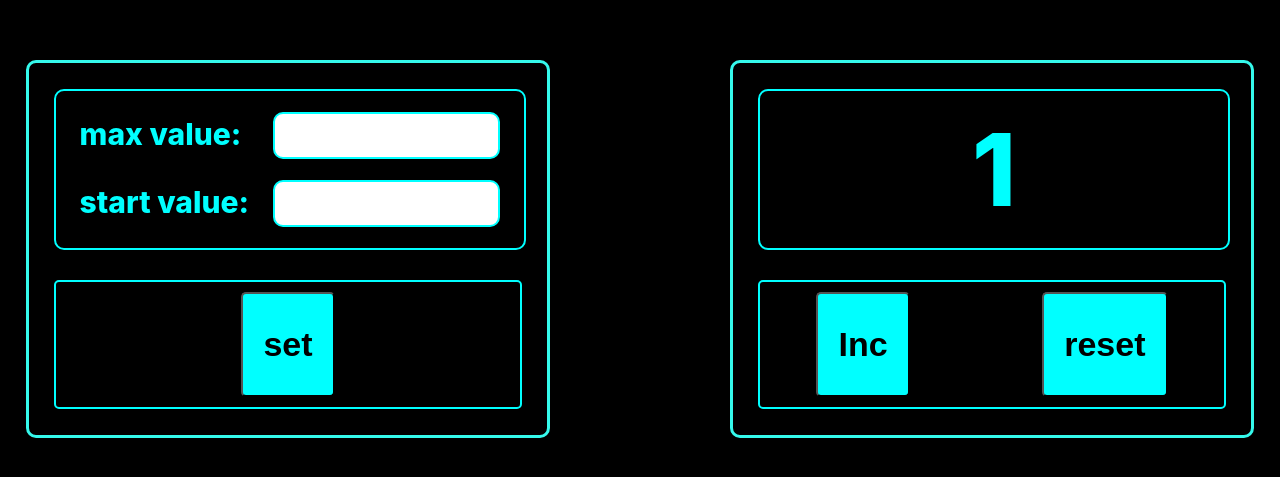
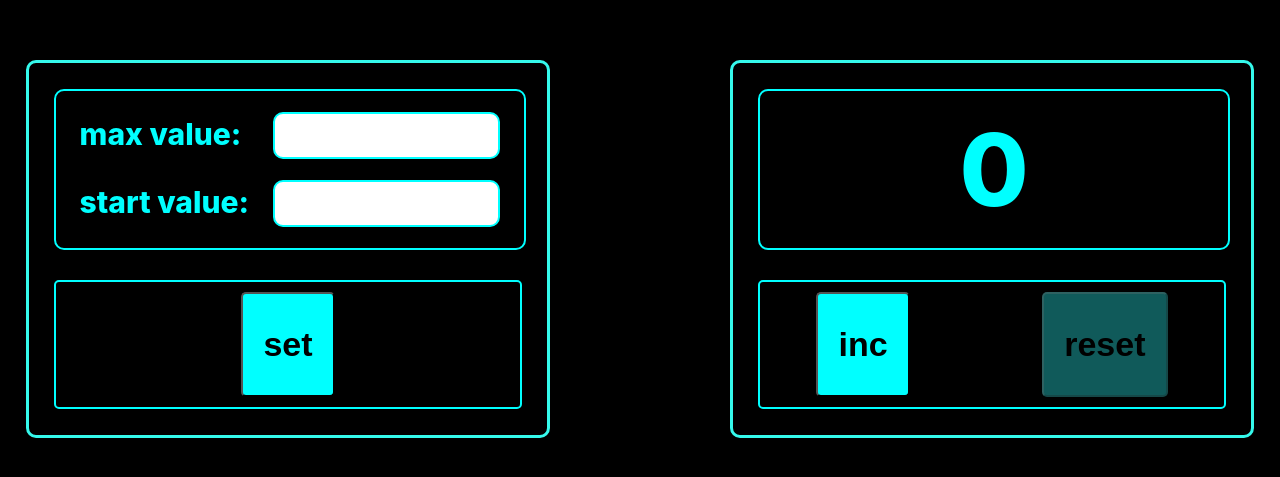
Before and after one commit to ArtemHard/Counter, a React (Create React App) app: page / in a window 1280 px wide. Shown: the part 151-628 px from the top of the page. Built offline with nearby package versions, Linux system fonts and the light colour scheme.

Commit message:
create left display and add clickHandler

```diff
--- a/src/App.tsx
+++ b/src/App.tsx
@@ -4,12 +4,24 @@ import { MainBlock } from "./Components/MainBlock/MainBlock";
 
 function App() {
   const [count, setCount] = useState(0);
+  const [startValue, setStartValue] = useState(0);
+  const [maxValue, setMaxValue] = useState(5);
   return (
     <div className='App'>
-      <MainBlock maxValue={10} startValue={0} />
-      <MainBlock count={1} maxValue={10} startValue={0} />
-      {/* <Counter /> */}
-      {/* <Counter /> */}
+      <MainBlock
+        key='settings'
+        maxValue={maxValue}
+        startValue={startValue}
+        setStartValue={setStartValue}
+        setMaxValue={setMaxValue}
+      />
+      <MainBlock
+        key='counter'
+        count={count}
+        maxValue={maxValue}
+        startValue={startValue}
+        setCount={setCount}
+      />
     </div>
   );
 }
--- a/src/Components/Button/Button.tsx
+++ b/src/Components/Button/Button.tsx
@@ -3,7 +3,7 @@ import style from "./button.module.css";
 
 type IncrementButtonPropsType = {
   onClick: () => void;
-  text: "Inc" | "reset" | "set";
+  text: "inc" | "reset" | "set";
   isDisabled: boolean;
 };
 
--- a/src/Components/ButtonsBox/ButtonsBox.tsx
+++ b/src/Components/ButtonsBox/ButtonsBox.tsx
@@ -6,27 +6,43 @@ type ButtonsPanelPropsTypes = {
   count?: number;
   maxValue: number;
   startValue: number;
-  setCount: (number: number) => void;
+  setCount?: (number: number) => void;
+  setMaxValue?: (number: number) => void;
+  setStartValue?: (number: number) => void;
 };
 export const ButtonsBox: FC<ButtonsPanelPropsTypes> = ({
   count,
   maxValue,
   setCount,
   startValue,
+  setMaxValue,
+  setStartValue,
 }) => {
   const render = () => {
-    if (count) {
+    if (setCount && count !== undefined) {
+      const onClickChangeCountHandler = () => {
+        switch (count) {
+          case maxValue:
+            break;
+          default:
+            setCount(count + 1);
+        }
+      };
+      const onClickResetCountHandler = () => {
+        setCount(startValue);
+      };
+
       return (
         <>
           <Button
-            isDisabled={false}
-            onClick={() => console.log("")}
-            text={"Inc"}
-            key={"Inc"}
+            isDisabled={maxValue === count ? true : false}
+            onClick={onClickChangeCountHandler}
+            text={"inc"}
+            key={"inc"}
           />
           <Button
-            isDisabled={false}
-            onClick={() => console.log("")}
+            isDisabled={startValue === count ? true : false}
+            onClick={onClickResetCountHandler}
             text={"reset"}
             key={"reset"}
           />
@@ -42,5 +58,6 @@ export const ButtonsBox: FC<ButtonsPanelPropsTypes> = ({
         />
       );
   };
+
   return <div className={style.wrapper}>{render()}</div>;
 };
--- a/src/Components/ButtonsPanel/ButtonsPanel.tsx
+++ b/src/Components/ButtonsPanel/ButtonsPanel.tsx
@@ -27,7 +27,7 @@ export const ButtonsPanel: FC<ButtonsPanelPropsTypes> = ({
       <Button
         isDisabled={count === maxValue}
         onClick={onClickIncrementBtnHandler}
-        text='Inc'
+        text='inc'
       />
       <Button
         isDisabled={count === minValue}
--- a/src/Components/MainBlock/MainBlock.tsx
+++ b/src/Components/MainBlock/MainBlock.tsx
@@ -7,20 +7,32 @@ type MainBlockPropsType = {
   count?: number;
   maxValue: number;
   startValue: number;
+  setStartValue?: (number: number) => void;
+  setMaxValue?: (number: number) => void;
+  setCount?: (number: number) => void;
 };
 export const MainBlock: FC<MainBlockPropsType> = ({
   count,
   maxValue,
   startValue,
+  setStartValue,
+  setMaxValue,
+  setCount,
 }) => {
   return (
     <div className={style.wrapper}>
-      <Screen count={count} maxValue={maxValue} startValue={startValue} />
+      <Screen
+        count={count}
+        maxValue={maxValue}
+        startValue={startValue}
+        setStartValue={setStartValue}
+        setMaxValue={setMaxValue}
+      />
       <ButtonsBox
         count={count}
         maxValue={maxValue}
         startValue={startValue}
-        setCount={() => ""}
+        setCount={setCount}
       />
     </div>
   );
--- a/src/Components/Screen/Screen.tsx
+++ b/src/Components/Screen/Screen.tsx
@@ -6,32 +6,48 @@ type ScreenPropsType = {
   count?: number;
   maxValue?: number;
   startValue?: number;
+  setStartValue?: (number: number) => void;
+  setMaxValue?: (number: number) => void;
 };
 
 export const Screen: FC<ScreenPropsType> = ({
   count,
   maxValue,
   startValue,
+  setStartValue,
+  setMaxValue,
 }) => {
-  const styleClass = count ? style["screen-number"] : style["screen-params"];
+  const styleClass = setStartValue
+    ? style["screen-params"]
+    : style["screen-number"];
 
-  if (count) {
+  if (setStartValue) {
+    // Функция на изменение MinMax пришла ? рендер настроек
+    return (
+      <div className={styleClass}>
+        <SuperInput
+          inputText='max value'
+          maxValue={maxValue}
+          setMaxValue={setMaxValue}
+        />
+        <SuperInput
+          inputText='start value'
+          startValue={startValue}
+          setStartValue={setStartValue}
+        />
+      </div>
+    );
+  } // : рендер числа
+  else
     return (
       <div className={styleClass}>
         <span
           className={
-            count === maxValue ? style.number + " " + style.error : style.number
+            count === maxValue ? style.number + " " + style.error : style.number // Макс число достигнуто? красный цвет : default
           }
         >
           {count}
         </span>
       </div>
     );
-  } else
-    return (
-      <div className={styleClass}>
-        <SuperInput inputText='max value' maxValue={10} />
-        <SuperInput inputText='start value' startValue={0} />
-      </div>
-    );
 };
--- a/src/Components/SuperInput/SuperInput.tsx
+++ b/src/Components/SuperInput/SuperInput.tsx
@@ -4,11 +4,15 @@ type SuperInputPropsType = {
   inputText: string;
   startValue?: number;
   maxValue?: number;
+  setMaxValue?: (number: number) => void;
+  setStartValue?: (number: number) => void;
 };
 export const SuperInput: FC<SuperInputPropsType> = ({
   inputText,
   startValue,
   maxValue,
+  setMaxValue,
+  setStartValue,
 }) => {
   return (
     <div className={style.wrapper}>
```
